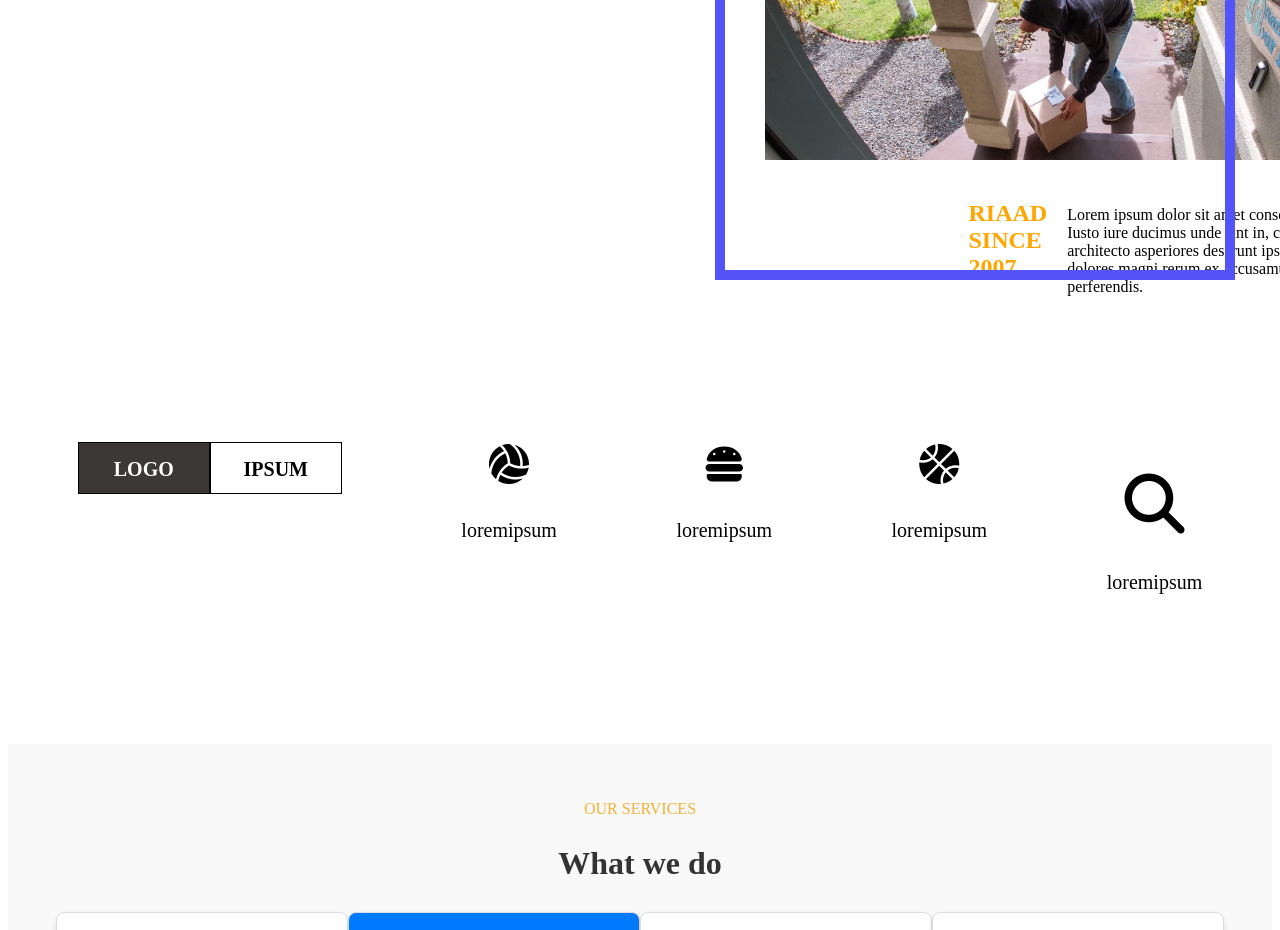
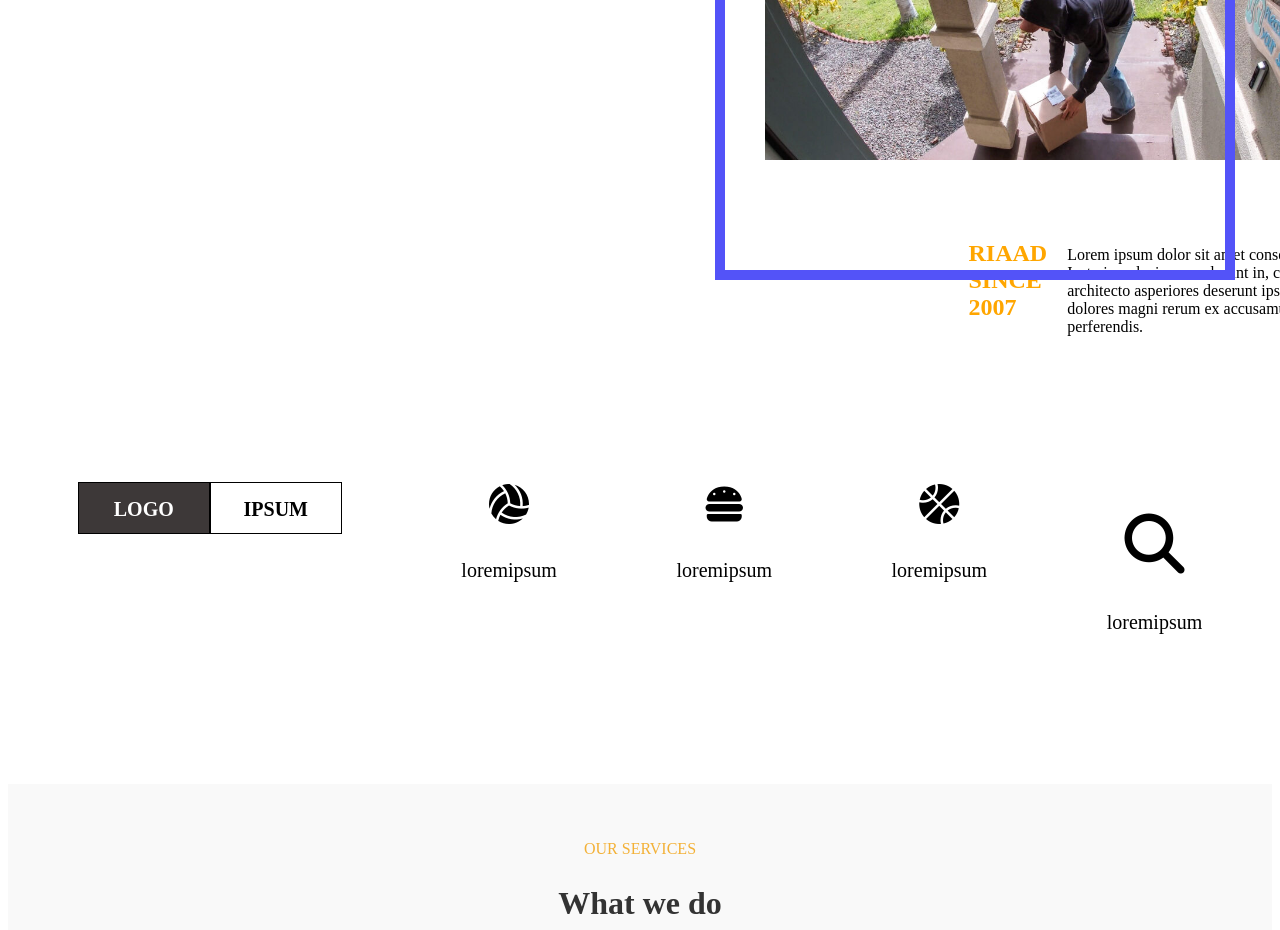
Before and after one commit to jacquelinenyinawabagesera/Responsive-Website, a plain HTML site: page index.html in a window 1280 px wide. Shown: the part 1440-2370 px from the top of the page. Drawn offline with Linux system fonts and the light colour scheme.

Commit message:
updated all files

```diff
--- a/style.css
+++ b/style.css
@@ -197,7 +197,7 @@ body{
 .about-details{
     width: 100%;
     display: flex;
-    margin-top: 40vh;
+    margin-top: 45vh;
     gap: 20px;
     margin-right: 10vh;
     /* gap: 90px; */
```
